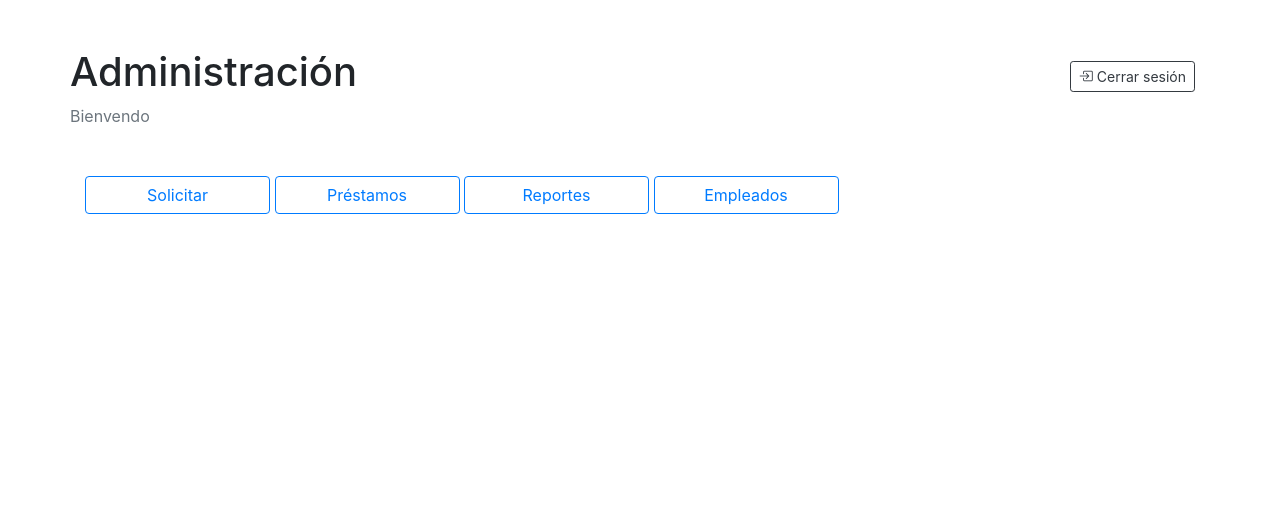
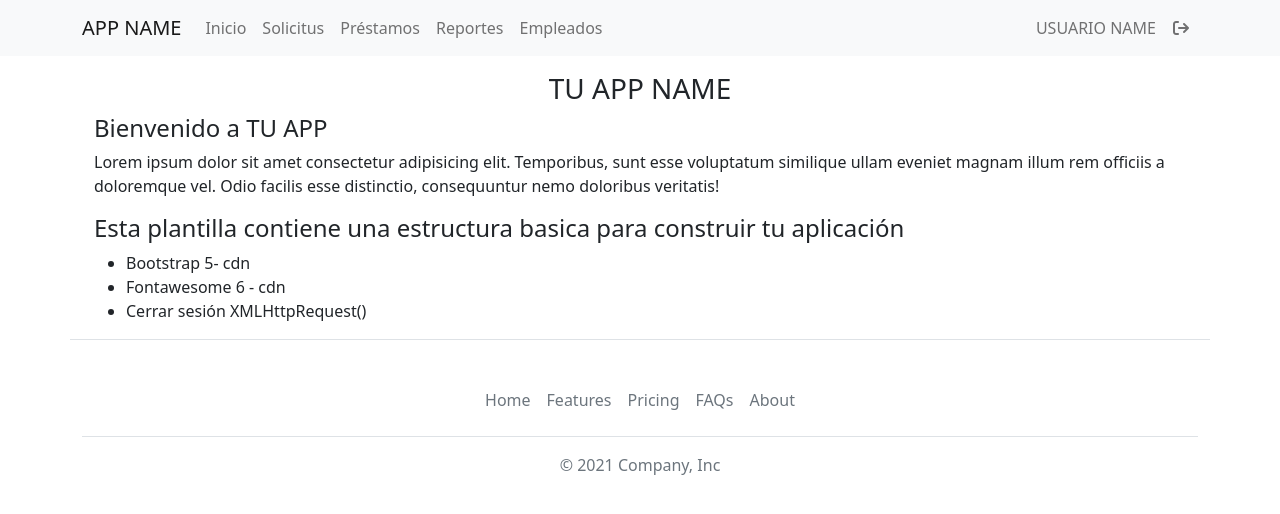
Before and after one commit to ernesto-velasco/MSC-Prestaexpress-Codeigniter-4, a CodeIgniter 4 app: the page made by app/Views/admin.php in a window 1280 px wide. Shown: the top 514 px of the page. Run offline with PHP 8.4 and a stand-in for CodeIgniter, Linux system fonts and the light colour scheme; the template is opened without the code that fills it, so the values that code supplies are empty; some libraries are stand-ins or nearby versions.

Commit message:
trabajar con plantillas y componentes

```diff
--- a/app/Views/admin.php
+++ b/app/Views/admin.php
@@ -1,44 +1,22 @@
-<!DOCTYPE html>
-<html lang="es-Mx">
+<?= $this->extend('plantilla') ?>
+<?= $this->section('contenido') ?>
+<!-- DIV para un contenido o header de presentacion -->
+<div class=" container text-center">
+    <h3 class="uppercase">TU APP NAME</h3>
+</div>
 
-<head>
-    <meta charset="UTF-8">
-    <meta http-equiv="X-UA-Compatible" content="IE=edge">
-    <meta name="viewport" content="width=device-width, initial-scale=1.0">
-    <title>PRESTAEXPRESS</title>
-    <!-- bootstrap -->
-    <link rel="stylesheet" href="https://cdn.jsdelivr.net/npm/bootstrap@4.0.0/dist/css/bootstrap.min.css" integrity="sha384-Gn5384xqQ1aoWXA+058RXPxPg6fy4IWvTNh0E263XmFcJlSAwiGgFAW/dAiS6JXm" crossorigin="anonymous">
-    <!-- bootstrap icons -->
-    <link rel="stylesheet" href="https://cdn.jsdelivr.net/npm/bootstrap-icons@1.8.1/font/bootstrap-icons.css">
-</head>
+<!-- DIV para contenido de ka app [tablas, forms, etc.] -->
+<div class="container  px-4  gy-5">
+    <h4>Bienvenido a TU APP</h4>
+    <p>Lorem ipsum dolor sit amet consectetur adipisicing elit. Temporibus, sunt esse voluptatum similique ullam eveniet magnam illum rem officiis a doloremque vel. Odio facilis esse distinctio, consequuntur nemo doloribus veritatis!</p>
+</div>
 
-<body>
-    <header class="container py-5 ">
-        <div class="row justify-content-between align-items-center">
-            <h1>Administración</h1>
-            <div class="col-auto">
-                <a href="<?php echo base_url('auth/logout'); ?>" title="Cerrar sesión" class="btn btn-outline-dark btn-sm">
-                    <i class="bi bi-box-arrow-in-right"></i>
-                    Cerrar sesión
-                </a>
-            </div>
-        </div>
-        <div class="row text-muted">
-            Bienvendo <?= session('empleado')->emp_nombre; ?>
-        </div>
-    </header>
-    <main>
-        <div class="container pb-5">
-            <a href="<?php echo base_url("/prestamos/solicitud"); ?>" class="btn btn-outline-primary col-12 col-md-2">Solicitar</a>
-            <a href="<?php echo base_url("/prestamos"); ?>" class="btn btn-outline-primary col-12 col-md-2">Préstamos</a>
-            <a href="" class="btn btn-outline-primary col-12 col-md-2">Reportes</a>
-            <a href="<?php echo base_url("/empleados"); ?>" class="btn btn-outline-primary col-12 col-md-2">Empleados</a>
-        </div>
-    </main>
-    <!-- bootstrap -->
-    <script src="https://code.jquery.com/jquery-3.2.1.slim.min.js" integrity="sha384-KJ3o2DKtIkvYIK3UENzmM7KCkRr/rE9/Qpg6aAZGJwFDMVNA/GpGFF93hXpG5KkN" crossorigin="anonymous"></script>
-    <script src="https://cdn.jsdelivr.net/npm/popper.js@1.12.9/dist/umd/popper.min.js" integrity="sha384-ApNbgh9B+Y1QKtv3Rn7W3mgPxhU9K/ScQsAP7hUibX39j7fakFPskvXusvfa0b4Q" crossorigin="anonymous"></script>
-    <script src="https://cdn.jsdelivr.net/npm/bootstrap@4.0.0/dist/js/bootstrap.min.js" integrity="sha384-JZR6Spejh4U02d8jOt6vLEHfe/JQGiRRSQQxSfFWpi1MquVdAyjUar5+76PVCmYl" crossorigin="anonymous"></script>
-</body>
-
-</html>
+<div class="container  px-4  gy-5">
+    <h4>Esta plantilla contiene una estructura basica para construir tu aplicación </h4>
+    <ul>
+        <li>Bootstrap 5- cdn</li>
+        <li>Fontawesome 6 - cdn</li>
+        <li>Cerrar sesión XMLHttpRequest() </li>
+    </ul>
+</div>
+<?= $this->endSection() ?>
--- /dev/null
+++ b/app/Views/plantilla.php
@@ -0,0 +1,104 @@
+<!doctype html>
+<html lang="en">
+
+<head>
+    <!-- Required meta tags -->
+    <meta charset="utf-8">
+    <meta name="viewport" content="width=device-width, initial-scale=1">
+
+    <!-- Primero van los LINK A  CSS -->
+    <!-- Bootstrap CSS -->
+    <link href="https://cdn.jsdelivr.net/npm/bootstrap@5.1.3/dist/css/bootstrap.min.css" rel="stylesheet" integrity="sha384-1BmE4kWBq78iYhFldvKuhfTAU6auU8tT94WrHftjDbrCEXSU1oBoqyl2QvZ6jIW3" crossorigin="anonymous">
+    <link rel="stylesheet" href="https://cdnjs.cloudflare.com/ajax/libs/font-awesome/6.1.0/css/all.min.css" integrity="sha512-10/jx2EXwxxWqCLX/hHth/vu2KY3jCF70dCQB8TSgNjbCVAC/8vai53GfMDrO2Emgwccf2pJqxct9ehpzG+MTw==" crossorigin="anonymous" referrerpolicy="no-referrer" />
+
+    <!-- Despues van los SCRIPTS de JS -->
+    <!-- JS puede ir en el head o antes de terminar la etiqueta de <body> -->
+    <title>Hello, world!</title>
+
+    <style>
+        body {
+            min-height: auto;
+            /*la longitud de la pagina se adapta al contenido de la misma*/
+            padding-top: 4.5rem;
+            /* da un margen al top   */
+        }
+    </style>
+</head>
+
+<body>
+    <!-- Inicio Navbar -->
+    <nav class="navbar navbar-light bg-light navbar-expand-lg fixed-top" aria-label="Eighth navbar example">
+        <div class="container">
+            <!-- BRAND -- nombre de la app  -->
+            <a class="navbar-brand" href="#">APP NAME </a>
+            <button class="navbar-toggler" type="button" data-bs-toggle="collapse" data-bs-target="#navbarMenu" aria-controls="navbarMenu" aria-expanded="false" aria-label="Toggle navigation">
+                <span class="navbar-toggler-icon"></span>
+            </button>
+
+            <div class="collapse navbar-collapse" id="navbarMenu">
+                <ul class="navbar-nav me-auto mb-2 mb-md-0">
+
+                    <li class="nav-item">
+                        <a class="nav-link " aria-current="page" href="#">Inicio</a>
+                    </li>
+                    <li class="nav-item">
+                        <a class="nav-link " aria-current="page" href="#">Solicitus</a>
+                    </li>
+                    <li class="nav-item">
+                        <a class="nav-link " aria-current="page" href="#">Préstamos</a>
+                    </li>
+                    <li class="nav-item">
+                        <a class="nav-link " aria-current="page" href="#">Reportes</a>
+                    </li>
+                    <li class="nav-item">
+                        <a class="nav-link " aria-current="page" href="#">Empleados</a>
+                    </li>
+                </ul>
+                <ul class="nav navbar-nav">
+                    <li class="nav-item">
+                        <a class="nav-link " aria-current="page" href="#">USUARIO NAME</a>
+                    </li>
+                    <li class="nav-item">
+                        <!-- Muestra un icono de Fontawesome con la etiqueta <i></i> -->
+                        <a class="nav-link" aria-current="page" href="<?php echo base_url('auth/logout'); ?>" title="Cerrar sesión">
+                            <i aria-current="page" class="fa-solid fa-arrow-right-from-bracket"></i>
+                        </a>
+                    </li>
+                </ul>
+            </div>
+        </div>
+    </nav>
+    <!-- Fin Navbar -->
+    <!-- Inicio Contenido -->
+    <?= $this->renderSection('contenido') ?>
+    <!-- Fin Contenido -->
+
+    <!-- Inicio footer -->
+    <div class="container border-top">
+        <footer class="py-3 my-4">
+            <ul class="nav justify-content-center border-bottom pb-3 mb-3">
+                <li class="nav-item"><a href="#" class="nav-link px-2 text-muted">Home</a></li>
+                <li class="nav-item"><a href="#" class="nav-link px-2 text-muted">Features</a></li>
+                <li class="nav-item"><a href="#" class="nav-link px-2 text-muted">Pricing</a></li>
+                <li class="nav-item"><a href="#" class="nav-link px-2 text-muted">FAQs</a></li>
+                <li class="nav-item"><a href="#" class="nav-link px-2 text-muted">About</a></li>
+            </ul>
+            <p class="text-center text-muted">© 2021 Company, Inc</p>
+        </footer>
+    </div>
+    <!-- Fin footer -->
+
+    <!-- Scripts de JS  -->
+    <!-- Optional JavaScript; choose one of the two! -->
+
+    <!-- Option 1: Bootstrap Bundle with Popper -->
+    <script src="https://cdn.jsdelivr.net/npm/bootstrap@5.1.3/dist/js/bootstrap.bundle.min.js" integrity="sha384-ka7Sk0Gln4gmtz2MlQnikT1wXgYsOg+OMhuP+IlRH9sENBO0LRn5q+8nbTov4+1p" crossorigin="anonymous"></script>
+
+    <!-- Option 2: Separate Popper and Bootstrap JS -->
+    <!--
+    <script src="https://cdn.jsdelivr.net/npm/@popperjs/core@2.10.2/dist/umd/popper.min.js" integrity="sha384-7+zCNj/IqJ95wo16oMtfsKbZ9ccEh31eOz1HGyDuCQ6wgnyJNSYdrPa03rtR1zdB" crossorigin="anonymous"></script>
+    <script src="https://cdn.jsdelivr.net/npm/bootstrap@5.1.3/dist/js/bootstrap.min.js" integrity="sha384-QJHtvGhmr9XOIpI6YVutG+2QOK9T+ZnN4kzFN1RtK3zEFEIsxhlmWl5/YESvpZ13" crossorigin="anonymous"></script>
+    -->
+</body>
+
+</html>
```
Also changed, not shown: app/Views/componentes/alerta.php (added, +10 -0 lines).
